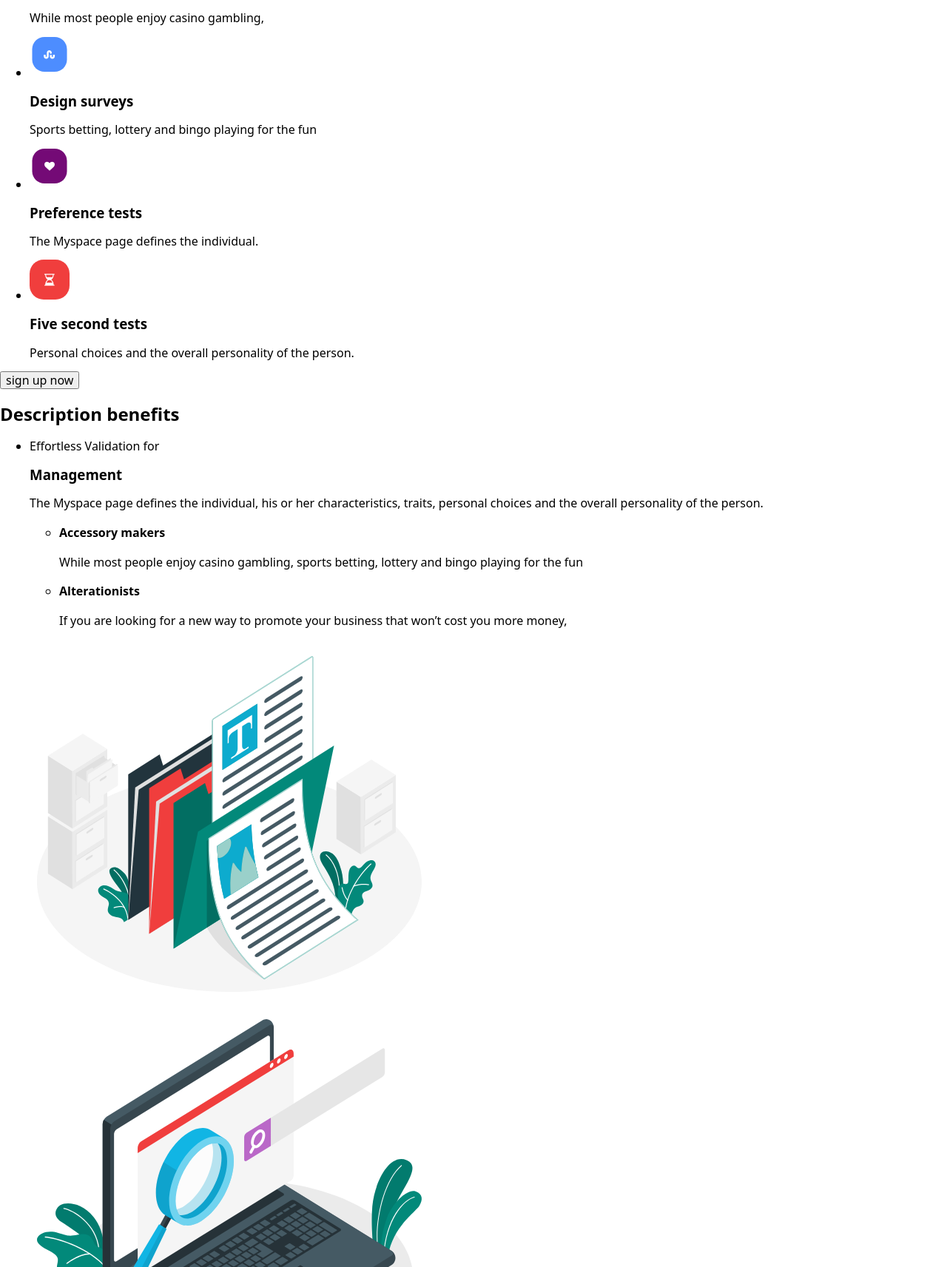
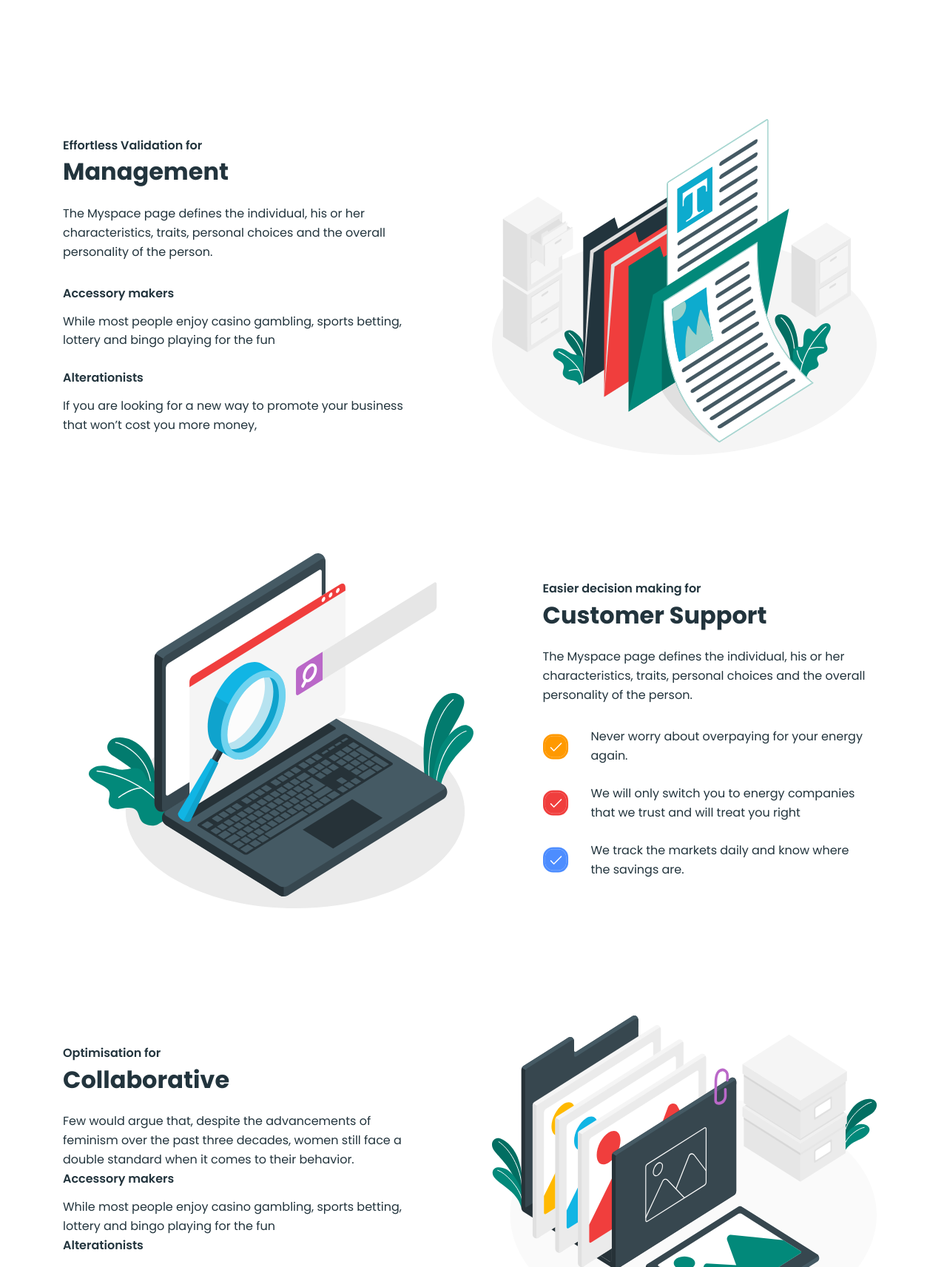
Before and after one commit to Mykhailenko-Oleksandr/blended-product, a plain HTML site: page index.html in a window 1280 px wide. Shown: the part 1087-2800 px from the top of the page at 74% size. Drawn offline with nearby package versions, Linux system fonts and the light colour scheme.

Commit message:
update footer and two section

```diff
--- a/css/styles.css
+++ b/css/styles.css
@@ -0,0 +1,301 @@
+body {
+  font-family: "Poppins", sans-serif;
+  color: #22343d;
+  background-color: #fff;
+}
+
+a {
+  text-decoration: none;
+}
+
+ul {
+  list-style: none;
+  padding-left: 0;
+  margin: 0;
+}
+
+p,
+h1,
+h2,
+h3,
+h4,
+h5,
+h6 {
+  margin: 0;
+}
+
+img {
+  display: block;
+}
+
+button {
+  cursor: pointer;
+}
+
+.container {
+  max-width: 1150px;
+  padding-right: 20px;
+  padding-left: 20px;
+  margin: 0 auto;
+}
+
+/* -----------HEADER--------- */
+.header {
+}
+
+.header-container {
+  display: flex;
+  align-items: center;
+}
+
+.header-logo {
+  display: flex;
+  align-items: center;
+  font-weight: 700;
+  font-size: 30px;
+  line-height: 0.93;
+  color: #173a56;
+  gap: 16px;
+  margin-right: 237px;
+}
+
+.header-logo-image {
+}
+
+.header-navigation {
+  margin-right: 73px;
+}
+
+.header-navigation-list {
+  display: flex;
+  gap: 30px;
+}
+
+.header-navigation-item {
+}
+
+.header-navigation-link {
+  display: block;
+  line-height: 1.75;
+  color: #22343d;
+  padding: 26px 0;
+}
+
+.current {
+  font-weight: 600;
+}
+
+.header-btn-list {
+  display: flex;
+  gap: 21px;
+}
+
+.header-btn-item {
+}
+
+.header-btn {
+  font-family: inherit;
+  font-weight: 600;
+  font-size: 16px;
+  text-align: center;
+  color: #173a56;
+  min-width: 105px;
+  height: 42px;
+  border-color: transparent;
+  border: 1px solid #bcd0e5;
+  border-radius: 4px;
+}
+
+.header-btn:hover,
+.header-btn:focus {
+  color: #fff;
+  background-color: #02897a;
+  border-color: transparent;
+}
+
+/* -----------HEADER--------- */
+/* -----------HERO--------- */
+
+.hero {
+}
+
+.hero-container {
+  display: flex;
+  align-items: center;
+}
+
+.hero-box {
+}
+
+.hero-title {
+  font-size: 40px;
+  line-height: 1.5;
+  color: #22343d;
+}
+
+.hero-text {
+  font-size: 18px;
+  line-height: 1.55;
+  color: #22343d;
+}
+
+.hero-list {
+  display: flex;
+}
+
+.hero-item {
+}
+
+.hero-btn-started {
+}
+
+.hero-btn-video {
+}
+
+.hero-image {
+}
+
+/* -----------HERO--------- */
+/* -----------FEATURE--------- */
+
+.feature {
+  padding-bottom: 50px;
+}
+
+.feature-title {
+  max-width: 466px;
+  font-size: 32px;
+  text-align: center;
+  color: #22343d;
+  margin: 0 auto;
+  margin-bottom: 50px;
+}
+
+.feature-list {
+  display: flex;
+  gap: 30px;
+  margin-bottom: 50px;
+}
+
+.feature-item {
+  flex-basis: calc((100% - 90px) / 4);
+  padding-bottom: 26px;
+}
+
+.feature-icon {
+  margin-bottom: 26px;
+}
+
+.feature-subtitle {
+  font-weight: 600;
+  font-size: 22px;
+  color: #22343d;
+  margin-bottom: 13px;
+}
+
+.feature-text {
+  font-size: 16px;
+  line-height: 1.625;
+  color: #22343d;
+}
+
+.feature-btn {
+  display: block;
+  font-family: inherit;
+  border-radius: 4px;
+  min-width: 175px;
+  height: 53px;
+  font-weight: 700;
+  font-size: 16px;
+  color: #173a56;
+  margin: 0 auto;
+  text-transform: uppercase;
+}
+
+.feature-btn:hover,
+.feature-btn:focus {
+  background: #02897a;
+  border-color: transparent;
+  color: #fff;
+}
+
+/* -----------FEATURE--------- */
+/* -----------BENEFITS--------- */
+
+.benefits {
+  padding-top: 91px;
+}
+
+.benefits-list {
+  display: flex;
+  flex-wrap: wrap;
+  align-items: center;
+  justify-content: center;
+  gap: 100px;
+}
+.benefits-item {
+  display: flex;
+  flex-wrap: wrap;
+  gap: 84px;
+  align-items: center;
+  justify-content: space-between;
+}
+
+.benefits-text-box {
+  max-width: 486px;
+}
+
+.benefits-text-box-center {
+  max-width: 437px;
+}
+
+.benefits-text-top {
+  font-weight: 600;
+  font-size: 16px;
+  color: #22343d;
+  margin-bottom: 8px;
+}
+.benefits-subtitle {
+  font-size: 32px;
+  color: #22343d;
+  margin-bottom: 25px;
+}
+
+.benefits-sublist {
+  margin-top: 30px;
+}
+
+.benefits-sublist-item {
+  margin-bottom: 25px;
+}
+
+.benefits-text {
+  font-size: 16px;
+  line-height: 1.62;
+  color: #22343d;
+}
+.benefits-subtitle-smal {
+  font-weight: 600;
+  line-height: 1.625;
+  color: #22343d;
+  margin-bottom: 12px;
+}
+
+.benefits-image {
+}
+
+.benefits-icon {
+  margin-right: 30px;
+}
+
+.benefits-sublist-center {
+  display: flex;
+  flex-direction: column;
+  gap: 25px;
+}
+
+.benefits-sublist-center-item {
+  display: flex;
+  align-items: center;
+}
+/* -----------BENEFITS--------- */
--- a/index.html
+++ b/index.html
@@ -9,10 +9,23 @@
     <title>Business promotion</title>
     <link
       rel="stylesheet"
-      href="https://cdnjs.cloudflare.com/ajax/libs/modern-normalize/3.0.1/modern-normalize.css"
-      integrity="sha512-gnAN+RgTMylunXI7AMg+PtcUGpKZFkZJoFIkAWvdPFRrFJz3p2tx4+9xbjILRfN7CzoViMgS8vSf06fSQzWZjA=="
+      href="https://cdnjs.cloudflare.com/ajax/libs/modern-normalize/3.0.1/modern-normalize.min.css"
+      integrity="sha512-q6WgHqiHlKyOqslT/lgBgodhd03Wp4BEqKeW6nNtlOY4quzyG3VoQKFrieaCeSnuVseNKRGpGeDU3qPmabCANg=="
       crossorigin="anonymous"
       referrerpolicy="no-referrer"
+    />
+    <link
+      rel="preconnect"
+      href="https://fonts.googleapis.com"
+    />
+    <link
+      rel="preconnect"
+      href="https://fonts.gstatic.com"
+      crossorigin
+    />
+    <link
+      href="https://fonts.googleapis.com/css2?family=Inter:opsz,wght@500;700&family=Montserrat:wght@400;500;600;700&family=Poppins:wght@400;500;600;700;800&family=Roboto:wght@400;500;700;900&display=swap"
+      rel="stylesheet"
     />
     <link
       rel="stylesheet"
@@ -21,7 +34,7 @@
   </head>
   <body>
     <header class="header">
-      <nav class="header-navigation">
+      <div class="container header-container">
         <a
           class="header-logo"
           href="./index.html"
@@ -33,10 +46,11 @@
             height="36"
           />Product</a
         >
+        <nav class="header-navigation">
           <ul class="header-navigation-list">
             <li class="header-navigation-item">
               <a
-              class="header-navigation-link"
+                class="header-navigation-link current"
                 href="./index.html"
                 >Product</a
               >
@@ -55,13 +69,19 @@
                 >Customers</a
               >
             </li>
-          <li class="header-navigation-item"><a href="">Resources</a></li>
+            <li class="header-navigation-item">
+              <a
+                class="header-navigation-link"
+                href=""
+                >Resources</a
+              >
+            </li>
           </ul>
         </nav>
         <ul class="header-btn-list">
           <li class="header-btn-item">
             <button
-            class="header-btn-in"
+              class="header-btn"
               type="button"
             >
               Sign In
@@ -69,21 +89,24 @@
           </li>
           <li class="header-btn-item">
             <button
-            class="header-btn-up"
+              class="header-btn"
               type="button"
             >
               Sign Up
             </button>
           </li>
         </ul>
+      </div>
     </header>
     <main>
       <!--HERO SECTION-->
       <section class="hero">
+        <div class="container hero-container">
+          <div class="hero-box">
             <h1 class="hero-title">Work at the speed of thought</h1>
             <p class="hero-text">
-          Tools, tutorials, design and innovation experts, all in one place! The
-          most intuitive way to imagine your next user experience.
+              Tools, tutorials, design and innovation experts, all in one place!
+              The most intuitive way to imagine your next user experience.
             </p>
             <ul class="hero-list">
               <li class="hero-item">
@@ -103,6 +126,7 @@
                 </button>
               </li>
             </ul>
+          </div>
           <img
             class="hero-image"
             src="./images/hero-img.svg"
@@ -110,9 +134,11 @@
             width="610"
             height="555"
           />
+        </div>
       </section>
       <!--FEATURE SECTION-->
       <section class="feature">
+        <div class="container">
           <h2 class="feature-title">Product was Built Specifically for You</h2>
           <ul class="feature-list">
             <li class="feature-item">
@@ -123,8 +149,10 @@
                 width="54"
                 height="54"
               />
-            <h3 class="feature-suptitle">First click tests</h3>
-            <p class="feature-text">While most people enjoy casino gambling,</p>
+              <h3 class="feature-subtitle">First click tests</h3>
+              <p class="feature-text">
+                While most people enjoy casino gambling,
+              </p>
             </li>
             <li class="feature-item">
               <img
@@ -134,7 +162,7 @@
                 width="54"
                 height="54"
               />
-            <h3 class="feature-suptitle">Design surveys</h3>
+              <h3 class="feature-subtitle">Design surveys</h3>
               <p class="feature-text">
                 Sports betting, lottery and bingo playing for the fun
               </p>
@@ -147,8 +175,10 @@
                 width="54"
                 height="54"
               />
-            <h3 class="feature-suptitle">Preference tests</h3>
-            <p class="feature-text">The Myspace page defines the individual.</p>
+              <h3 class="feature-subtitle">Preference tests</h3>
+              <p class="feature-text">
+                The Myspace page defines the individual.
+              </p>
             </li>
             <li class="feature-item">
               <img
@@ -158,125 +188,146 @@
                 width="54"
                 height="54"
               />
-            <h3 class="feature-suptitle">Five second tests</h3>
+              <h3 class="feature-subtitle">Five second tests</h3>
               <p class="feature-text">
                 Personal choices and the overall personality of the person.
               </p>
             </li>
           </ul>
           <button class="feature-btn">sign up now</button>
+        </div>
       </section>
       <!--DESCRIPTION BENEFITS-->
       <section class="benefits">
-        <h2 class="benefits-title">Description benefits</h2>
+        <div class="container">
+          <h2
+            hidden
+            class="benefits-title"
+          >
+            Description benefits
+          </h2>
           <ul class="benefits-list">
-          <li>
-            <p>Effortless Validation for</p>
-            <h3>Management</h3>
-            <p>
+            <li class="benefits-item">
+              <div class="benefits-text-box">
+                <p class="benefits-text-top">Effortless Validation for</p>
+                <h3 class="benefits-subtitle">Management</h3>
+                <p class="benefits-text">
                   The Myspace page defines the individual, his or her
                   characteristics, traits, personal choices and the overall
                   personality of the person.
                 </p>
-            <ul>
-              <li>
-                <h4>Accessory makers</h4>
-                <p>
+                <ul class="benefits-sublist">
+                  <li class="benefits-sublist-item">
+                    <h4 class="benefits-subtitle-smal">Accessory makers</h4>
+                    <p class="benefits-text">
                       While most people enjoy casino gambling, sports betting,
                       lottery and bingo playing for the fun
                     </p>
                   </li>
                   <li>
-                <h4>Alterationists</h4>
-                <p>
-                  If you are looking for a new way to promote your business that
-                  won’t cost you more money,
+                    <h4 class="benefits-subtitle-smal">Alterationists</h4>
+                    <p class="benefits-text">
+                      If you are looking for a new way to promote your business
+                      that won’t cost you more money,
                     </p>
                   </li>
                 </ul>
+              </div>
 
               <img
+                class="benefits-image"
                 src="./images/management-img.svg"
                 alt="management"
                 width="540"
                 height="500"
               />
             </li>
-          <li>
+            <li class="benefits-item">
               <img
+                class="benefits-image"
                 src="./images/support-img.svg"
                 alt="laptop"
                 width="540"
                 height="500"
               />
-            <p>Easier decision making for</p>
-            <h3>Customer Support</h3>
-            <p>
+              <div class="benefits-text-box benefits-text-box-center">
+                <p class="benefits-text-top">Easier decision making for</p>
+                <h3 class="benefits-subtitle">Customer Support</h3>
+                <p class="benefits-text">
                   The Myspace page defines the individual, his or her
                   characteristics, traits, personal choices and the overall
                   personality of the person.
                 </p>
-            <ul>
-              <li>
+                <ul class="benefits-sublist benefits-sublist-center">
+                  <li class="benefits-sublist-center-item">
                     <img
+                      class="benefits-icon"
                       src="./images/icon-support-1.svg"
                       alt="icon yellow"
                       width="35"
                       height="35"
                     />
-                <p>Never worry about overpaying for your energy again.</p>
+                    <p class="benefits-text">
+                      Never worry about overpaying for your energy again.
+                    </p>
                   </li>
-              <li>
+                  <li class="benefits-sublist-center-item">
                     <img
+                      class="benefits-icon"
                       src="./images/icon-support-2.svg"
                       alt="icon red"
                       width="35"
                       height="35"
                     />
-                <p>
-                  We will only switch you to energy companies that we trust and
-                  will treat you right
+                    <p class="benefits-text">
+                      We will only switch you to energy companies that we trust
+                      and will treat you right
                     </p>
                   </li>
-              <li>
+                  <li class="benefits-sublist-center-item">
                     <img
+                      class="benefits-icon"
                       src="./images/icon-support-3.svg"
                       alt="icon blue"
                       width="35"
                       height="35"
                     />
-                <p>
+                    <p class="benefits-text">
                       We track the markets daily and know where the savings are.
                     </p>
                   </li>
                 </ul>
+              </div>
             </li>
-          <li>
-            <p>Optimisation for</p>
-            <h3>Collaborative</h3>
-            <p>
-              Few would argue that, despite the advancements of feminism over
-              the past three decades, women still face a double standard when it
-              comes to their behavior.
+            <li class="benefits-item">
+              <div class="benefits-text-box">
+                <p class="benefits-text-top">Optimisation for</p>
+                <h3 class="benefits-subtitle">Collaborative</h3>
+                <p class="benefits-text">
+                  Few would argue that, despite the advancements of feminism
+                  over the past three decades, women still face a double
+                  standard when it comes to their behavior.
                 </p>
                 <ul>
                   <li>
-                <h4>Accessory makers</h4>
-                <p>
+                    <h4 class="benefits-subtitle-smal">Accessory makers</h4>
+                    <p class="benefits-text">
                       While most people enjoy casino gambling, sports betting,
                       lottery and bingo playing for the fun
                     </p>
                   </li>
                   <li>
-                <h4>Alterationists</h4>
-                <p>
-                  If you are looking for a new way to promote your business that
-                  won’t cost you more money,
+                    <h4 class="benefits-subtitle-smal">Alterationists</h4>
+                    <p class="benefits-text">
+                      If you are looking for a new way to promote your business
+                      that won’t cost you more money,
                     </p>
                   </li>
                 </ul>
+              </div>
 
               <img
+                class="benefits-image"
                 src="./images/collaboration-img.svg"
                 alt="collaboration"
                 width="540"
@@ -284,6 +335,7 @@
               />
             </li>
           </ul>
+        </div>
       </section>
       <!--AVATARS-->
       <section>
```
Lines whose indentation alone changed are shown as unchanged.
